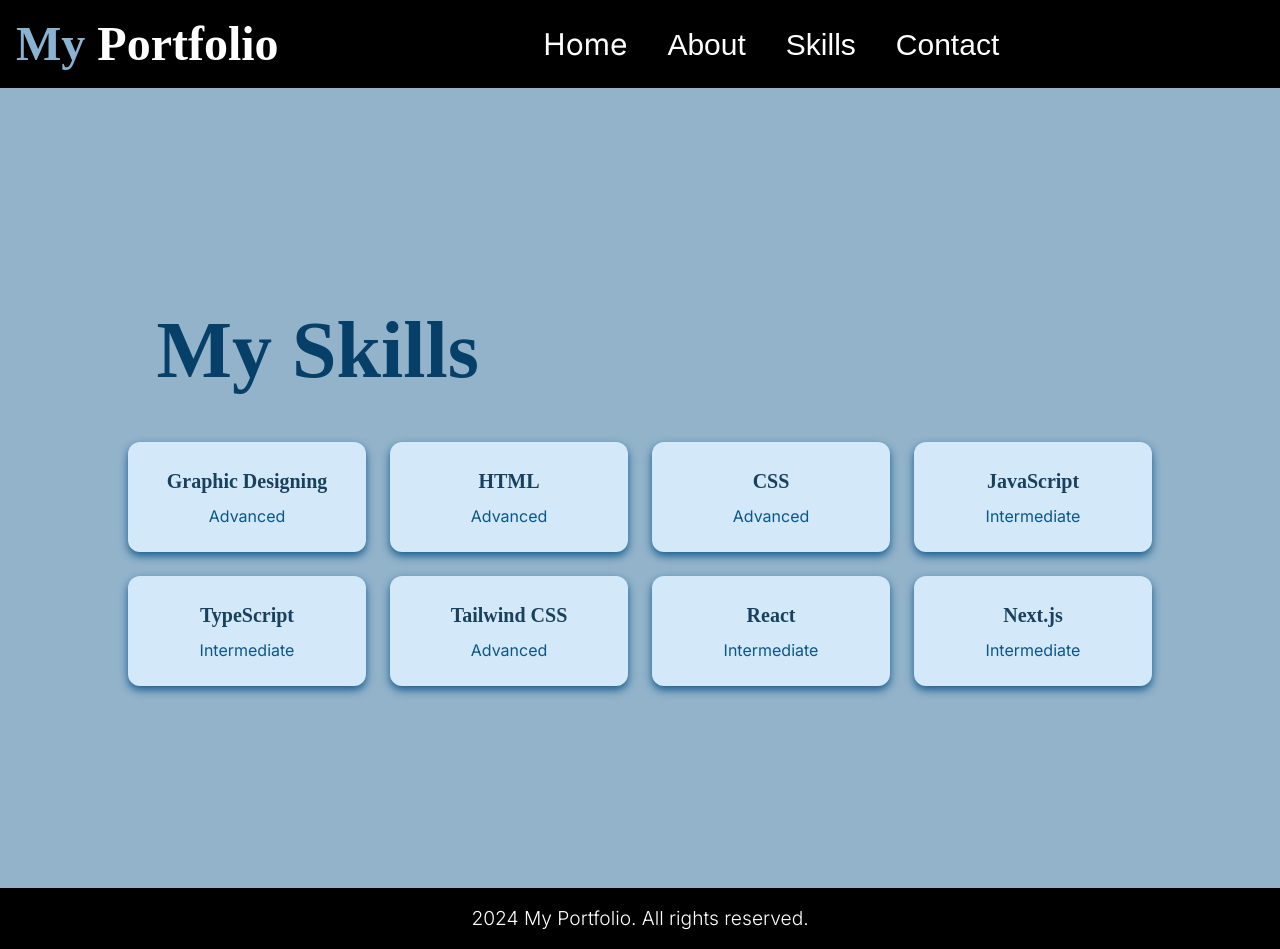
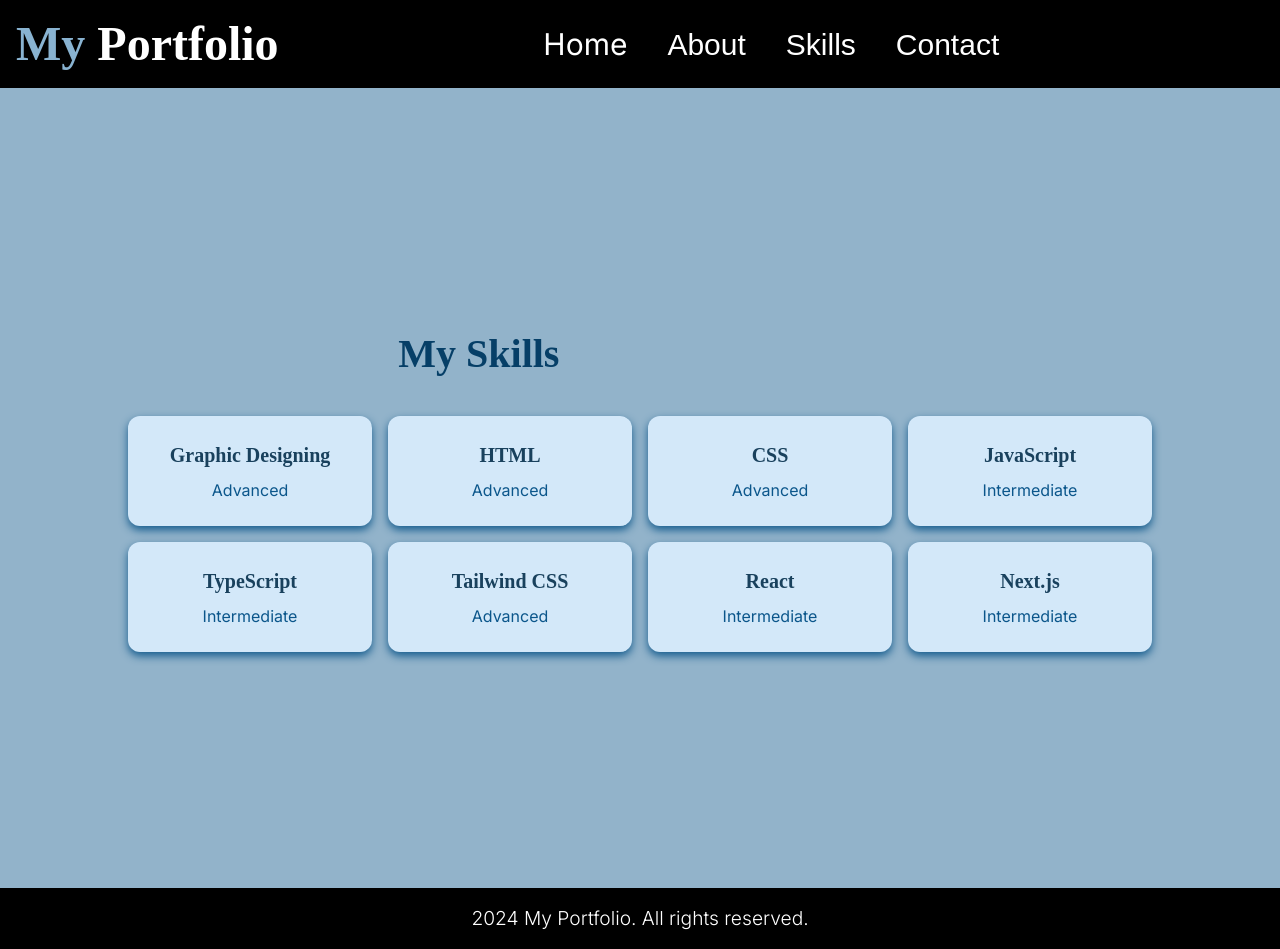
Before and after one commit to Samrasahaikh/portfolio-next.js-and-css, a Next.js app: page /skills in a window 1280 px wide. Built offline with nearby package versions, Linux system fonts and the light colour scheme.

Commit message:
changes skills section

```diff
--- a/src/components/style/skills.css
+++ b/src/components/style/skills.css
@@ -24,7 +24,7 @@
   color: rgb(6, 63, 103);
   margin-bottom: 2rem;
   font-family: serif;
-  font-size: 5rem;
+  font-size: 2.5rem;
   animation: pulse 1s infinite;
   transform: translateX(-100%);
   animation: slideInRight 1.5s forwards;
@@ -34,7 +34,7 @@
 .skills-grid {
   display: grid;
   grid-template-columns: repeat(2, 1fr);
-  gap: 1.5rem;
+  gap: 1rem;
   width: 100%;
   transform: translateX(-100%);
   animation: slideInLeft 1.5s forwards;
```
